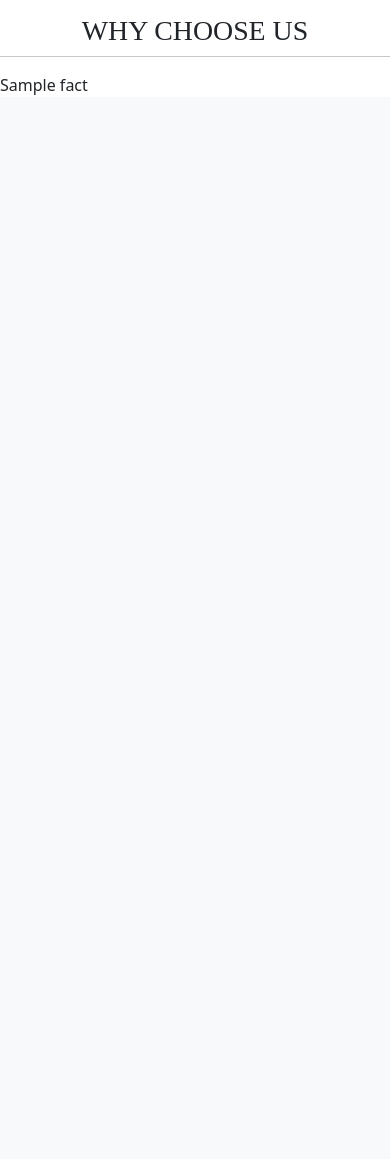
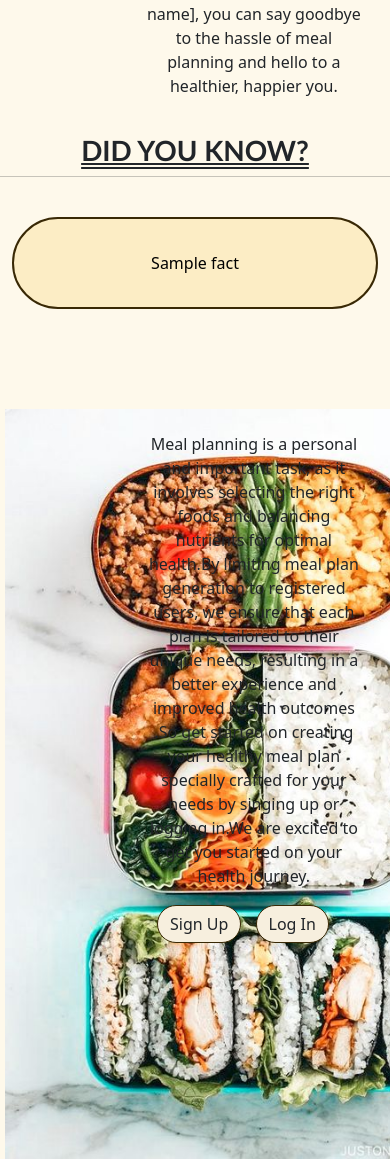
Before and after one commit to Tasneem-I/meal-planner, a Flask app: template templates/home.html in a window 390 px wide; the page is wider, and only the part inside the window is pictured. Shown: the part 1969-3128 px from the top of that part. Before the commit the page ends 2064 px from the top of that part, so only its background shows below. Run offline with Flask 3, Linux system fonts and the light colour scheme; the template is opened without the code that fills it: most values are stand-ins (such as "Sample title", 1, 10 or a date in 2020).

Commit message:
decor and home page

```diff
--- a/templates/home.html
+++ b/templates/home.html
@@ -7,40 +7,62 @@
     <link href="https://cdn.jsdelivr.net/npm/bootstrap@5.3.0-alpha3/dist/css/bootstrap.min.css" rel="stylesheet" integrity="sha384-KK94CHFLLe+nY2dmCWGMq91rCGa5gtU4mk92HdvYe+M/SXH301p5ILy+dN9+nJOZ" crossorigin="anonymous">
 
 </head>
-
+<body style="background-color: #FEF9EB;"></body>
 {% include 'nav.html' %}
 
 <body>
-    <div class="row" style="margin-top: 50px">
+    <div class="row" style="margin-top: 100px">
         <div class="col-4">
             <img src="https://media0.giphy.com/media/v1.Y2lkPTc5MGI3NjExNDFkZGQzYzUyZTJjNDQxZGYzNzhhN2ZiM2E2YjZhZDc2OTUwNDBhMCZlcD12MV9pbnRlcm5hbF9naWZzX2dpZklkJmN0PWc/TWtHkfoWnci582xwPD/giphy.gif" width="450" height="350">
         </div>
         <div class="col-8">
-            <h2 style="margin-right: 200px;font-family:system-ui, -apple-system, BlinkMacSystemFont, 'Segoe UI', Roboto, Oxygen, Ubuntu, Cantarell, 'Open Sans', 'Helvetica Neue', sans-serif ; font-weight: 550; "><center>What Is Meal Planning?</center></h2>
+            <h2 style="margin-right: 200px;font-family:'Trebuchet MS', 'Lucida Sans Unicode', 'Lucida Grande', 'Lucida Sans', Arial, sans-serif ; font-weight: 600;text-decoration:underline; "><center>What Is Meal Planning?</center></h2>
             <p style="font-family: Georgia, 'Times New Roman', Times, serif"><center  style="margin-left: 5%;">Meal planning is like a symphony for your taste buds and your wallet! It's a harmonious process that allows you to create a beautiful melody of delicious and healthy meals, all while saving time and money. With a little creativity and innovation, meal planning can transform your kitchen into a culinary playground, where you experiment with new ingredients, flavors, and cuisines. It's a chance to indulge in your passion for cooking, while also taking care of your health and wellbeing.</center></p>
         </div>
     </div>
-    <div class="row" style="margin-top: 100px">
+    <div class="row" style="margin-top: 110px">
         <div class="col-8">
-            <h2 style="margin-left: 30px;font-family:'Courier New', Courier, monospace;font-weight: 550;"><center>Benfiits Of Meal Planning</center></h2>
+            <h2 style="margin-left: 30px;font-family:'Trebuchet MS', 'Lucida Sans Unicode', 'Lucida Grande', 'Lucida Sans', Arial, sans-serif;font-weight: 600;text-decoration: underline;"><center>Benfits Of Meal Planning</center></h2>
             <p style="font-family:Georgia, 'Times New Roman', Times, serif;"><center>Meal planning is a game-changer for anyone who wants to live a healthier and more fulfilling life. By adopting this simple practice, individuals can transform their eating habits, save time and money, and reduce food waste. With meal planning, individuals can enjoy a variety of delicious and nutritious meals that support their health and wellbeing. They can also experiment with new recipes and cuisines, making mealtime more exciting and enjoyable. Ultimately, meal planning is a beautiful and effective way to take control of your diet, simplify your life, and achieve a sense of balance and harmony. </center></p>
         </div>
         <div class="col-4" >
             <img src="https://media4.giphy.com/media/v1.Y2lkPTc5MGI3NjExMzZkYWUzMjZjYWY1YmQwMDRiN2I3NjIwNmYwZmQ1MTc4NDJjYjAwMiZlcD12MV9pbnRlcm5hbF9naWZzX2dpZklkJmN0PWc/RMScOnzdDdbdaAQ81Z/giphy.gif"  width="400" height="400">
         </div>
-    <div class="row" style="margin-top: 50px">
+    <div class="row" style="margin-top: 110px">
         <div class="col-4">
             <img src="https://media1.giphy.com/media/7J26CI27eJf0B3D8PK/giphy.gif?cid=ecf05e47ikdkzmkas07o3b6iu5pyijdsdsgh1ukzxnprllmv&ep=v1_gifs_related&rid=giphy.gif&ct=g"  width="400" height="400">
         </div>
         <div class="col-8">
-            <h2 style="margin-right: 200px;font-family:'Courier New', Courier, monospace;font-weight: 550;"><center>What We Offer</center></h2>
+            <h2 style="margin-right: 200px;font-family:'Trebuchet MS', 'Lucida Sans Unicode', 'Lucida Grande', 'Lucida Sans', Arial, sans-serif;font-weight: 600;text-decoration:underline;"><center>What We Offer</center></h2>
             <p style="font-family: Georgia, 'Times New Roman', Times, serif;"><center  style="margin-left: 5%;">At [website name], we offer a comprehensive meal planning service that takes the guesswork out of healthy eating. Our meal plans are tailored to your individual needs and preferences, and include a wide variety of delicious and nutritious recipes. Our plans are designed to be easy to follow preparation instructions, making it simple to enjoy healthy, home-cooked meals every day. With [website name], you can say goodbye to the hassle of meal planning and hello to a healthier, happier you.</center></p>
         </div>
     </div>
-    <h1 style="margin-top: 5%;font-family:serif;"><center>WHY CHOOSE US</center></h1>
+
+    <h1 style="margin-top: 5%;font-family:'Trebuchet MS', 'Lucida Sans Unicode', 'Lucida Grande', 'Lucida Sans', Arial, sans-serif;font-weight: 600;text-decoration: underline; text-decoration-style:double;"><center>DID YOU KNOW?</center></h1>
         <hr class="hr"/>
-        <div id="fact-container">{{ fact }}</div>
-
+    <style>.ylpastel-bg {background-color: #FCEDC5} .border-brown {border: 2px solid #392905; border-radius: 50px;}</style>
+    <div id="fact-container">
+        <div class="container mt-4">
+            <div class="card ylpastel-bg text-black border-brown ">
+              <div class="card-body">
+                <p class="card-text" id="trivia"><center>{{fact}}</center></p>
+              </div>
+            </div>
+          </div>
+    </div>
+    <div class="row" style="margin-top: 100px">
+        <div class="col-4">
+            <img src="/image/home.jpg" class="responsive-fluid" style="max-width: 500px;margin-left: 5%;">
+        </div>
+        <div class="col-8">
+            <p style="font-family: Georgia, 'Times New Roman', Times, serif;margin-bottom: 10%;"><center  style="margin-left: 5%;">Meal planning is a personal and important task, as it involves selecting the right foods and balancing nutrients for optimal health.By limiting meal plan generation to registered users, we ensure that each plan is tailored to their unique needs, resulting in a better experience and improved health outcomes .So get started on creating your healthy meal plan specially crafted for your needs by singing up or logging in.We are excited to get you started on your health journey.</center></p>
+            <div class="d-grid gap-20 d-md-block " style="margin-top: 7%;">
+                <center><button class="btn btn-decor btn-md" type="button"><a href='/signup' class='nav-link'>Sign Up</a></button>
+                <button class="btn btn-decor btn" type="button"><a href='/login' class='nav-link'>Log In</button></a></center>
+            </div>
+            <style>.btn-decor {background-color: #f7efde;border: 1px solid #392905;border-radius: 50px;margin-right: 10px;} </style>
+        </div>
+    </div>
 </body>
 <script src="https://cdn.jsdelivr.net/npm/bootstrap@5.3.0-alpha3/dist/js/bootstrap.bundle.min.js" integrity="sha384-ENjdO4Dr2bkBIFxQpeoTz1HIcje39Wm4jDKdf19U8gI4ddQ3GYNS7NTKfAdVQSZe" crossorigin="anonymous"></script>
 </html>
--- a/templates/login.html
+++ b/templates/login.html
@@ -6,9 +6,8 @@
     <title>{% block title %} Home {% endblock %}</title>
     <link href="https://cdn.jsdelivr.net/npm/bootstrap@5.2.2/dist/css/bootstrap.min.css" rel="stylesheet" integrity="sha384-Zenh87qX5JnK2Jl0vWa8Ck2rdkQ2Bzep5IDxbcnCeuOxjzrPF/et3URy9Bv1WTRi" crossorigin="anonymous">
 </head>
-<body style="background-color: #FBF5EF;">
 {% include 'nav.html' %}
-<h1 style="margin-top: 4% ; font-family: Cambria, Cochin, Georgia, Times, 'Times New Roman', serif;"><center>Login</center></h1>
+<h1 style="margin-top: 4% ; font-family:'Trebuchet MS', 'Lucida Sans Unicode', 'Lucida Grande', 'Lucida Sans', Arial, sans-serif;text-decoration: underline; text-decoration-style: double;"><center>LOGIN</center></h1>
  <hr class="hr" />
 <div class="container" style="margin-top: 5%;">
     <form method="POST">
@@ -29,7 +28,8 @@
                 <input type="text" class="form-control" id="password" name="password" style="width: 80%;margin-top: 15px;" required>
             </div>
         </div>
-      <button type="submit" class="btn btn-primary" value="login" style="margin-top: 2%">Login</button>
+      <center><button type="submit" class="btn btn-decorl" value="login" style="margin-top: 2%">Login</button></center>
+      <style>.btn-decorl {background-color: #fae5b6;border: 1px solid #392905;border-radius: 20px;} </style>
     </form>
   </div>
 
--- a/templates/nav.html
+++ b/templates/nav.html
@@ -1,4 +1,5 @@
-<nav class="navbar navbar-expand-lg bg-light px-4 mb-4 shadow-sm">
+<style>.navbg-navbar {background-color: #FCF2DB}</style>
+<nav class="navbar navbar-expand-lg navbg-navbar px-4 mb-4 shadow-sm">
     <div class="container-fluid">
         <a class="navbar-brand" href="/">Meal Planner</a>
         <button class="navbar-toggler" type="button" data-bs-toggle="collapse" data-bs-target = '#Menu' >
@@ -8,7 +9,7 @@
             <ul class="navbar-nav" style="white-space: nowrap; margin-left: auto;">
                 <li class="nav-item dropdown">
                     <a class="nav-link dropdown-toggle" href="#" role="button" data-bs-toggle="dropdown" aria-expanded="false">
-                      Recipe
+                      Reciepe
                     </a>
                     <ul class="dropdown-menu">
                       <li><a class="dropdown-item active" href="/recipe_names">Search By Name</a></li>
@@ -16,8 +17,11 @@
                     </ul>
                 </li>
                 <li class="nav-item" style="margin-right:8%;"><a class='nav-link' href='/about'>Diets</a></li>
-                <li class="nav-item" style="margin-left: -1%;"><button type="button"><a href='/signup' class='nav-link'>Sign up</a></button></li>
-                <li class="nav-item" style="margin-left: -1%;"><button type="button"><a href='/login' class='nav-link'> Log In</a></button></li>
+                <style>.nav-item button {background-color: #f7efde;border: 1px solid #392905;border-radius: 50px;margin-right: 10px;} </style>
+                <li class="nav-item" style="margin-left: -1%;;">
+                    <button type="button"><a href='/signup' class='nav-link'>Sign up</a></button>
+                    <button type="button"><a href='/login' class='nav-link'> Log In</a></button>
+                </li>
             </ul>
         </div>
     </div>
```
Also changed, not shown: templates/signup.html (+5 -2 lines), home.jpg (added), image/home.jpg (added), 2 other files.
